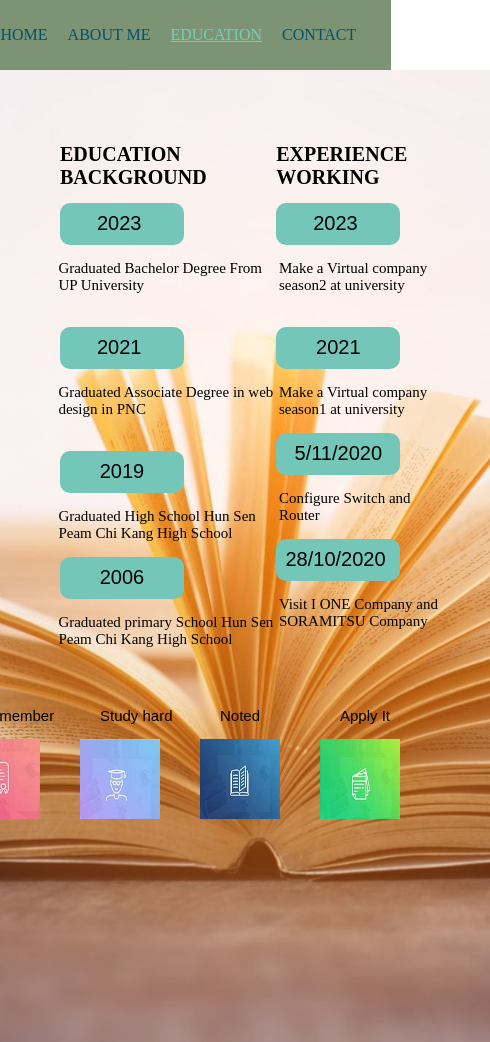
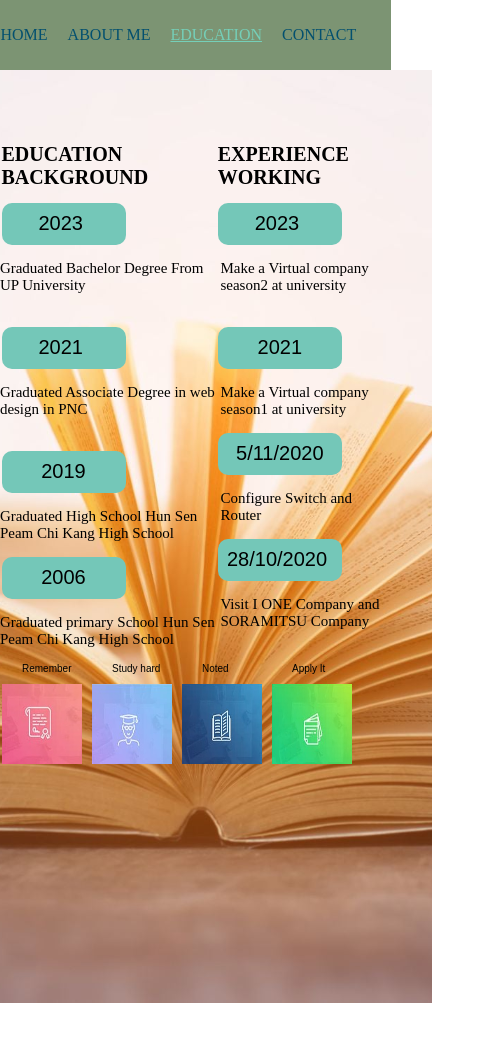
Before and after one commit to vuochlyyin/VC1_HTML, a plain HTML site: page education.html in a window 390 px wide. Shown: the whole page, 490 px wide, since content can reach past the window. After the commit the page ends 1003 px from the top, so only its background shows below. Drawn offline with Linux system fonts and the light colour scheme.

Commit message:
add css and html

```diff
--- a/css/style.css
+++ b/css/style.css
@@ -385,6 +385,7 @@ input[type="text"],input[type="email"],input[type="password"],textarea{
 	.header{
 		width: 100%;
 		padding: 50px;
+		margin-left: -15%;
 		background-image: url(../image/a.jpg);
 		background-size: cover;
 		background-position: no-repeat;
@@ -401,15 +402,16 @@ input[type="text"],input[type="email"],input[type="password"],textarea{
 	.row2 {
 		display: flex;
 		justify-content: space-between;
-		margin-top: 5%;
-		margin-left: -90px;
+		margin-top: -5%;
+		margin-left:10px;
+		margin-right: 20px;
 	}
 	.size{
 		width: 80px;
 		height: 80px;
 	}
 	.column2 p{
-		font-size: 15px;
+		font-size: 10px;
 	}
 	.rowEdu .edu p {
 		margin-left: -10%;
```
